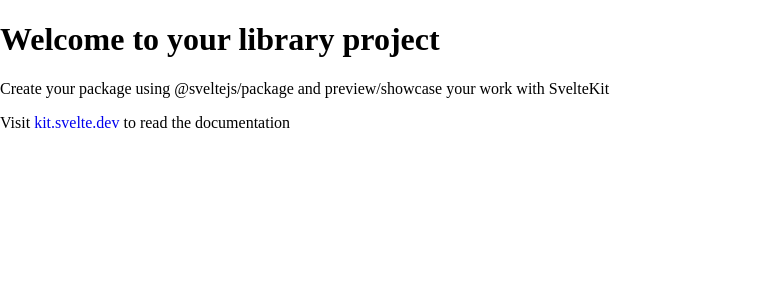
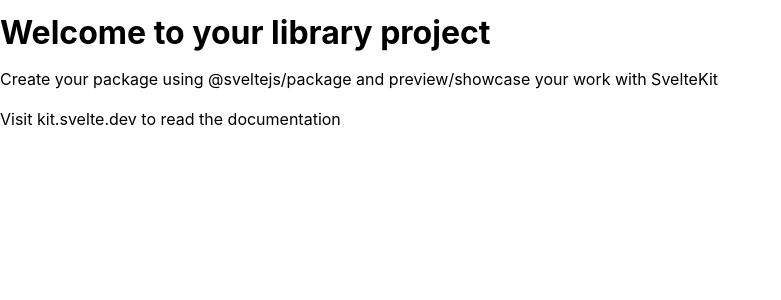
Before and after one commit to 64489c85dc2fe0787b85cd87214b3810/bandito, a SvelteKit app: page / in a window 1280 px wide. Shown: the top 300 px of the page, without its empty margins (0-781 px from the left). Built offline with nearby package versions, Linux system fonts and the light colour scheme.

Commit message:
normalize

```diff
--- a/src/style/normalize.scss
+++ b/src/style/normalize.scss
@@ -1,6 +1,32 @@
+html {
+  /* Make type rendering look crisper */
+  -webkit-font-smoothing: antialiased;
+  -webkit-tap-highlight-color: transparent;
+  -moz-osx-font-smoothing: grayscale;
+
+  /* Deactivate auto-enlargement of small text in Safari */
+  text-size-adjust: 100%;
+
+  /* Enable kerning and optional ligatures */
+  text-rendering: optimizeLegibility;
+}
+
 body {
   margin: 0;
-  padding: 0;
+}
+
+html,
+body,
+button,
+input,
+select,
+textarea {
+  font-size: 16px;
+  line-height: 24px;
+  letter-spacing: 0;
+  font-weight: 400;
+  font-family: -apple-system, BlinkMacSystemFont, 'Segoe UI', 'Noto Sans', Helvetica, Arial,
+    sans-serif, 'Apple Color Emoji', 'Segoe UI Emoji';
 }
 
 ol,
@@ -11,5 +37,6 @@
 }
 
 a {
+  color: inherit;
   text-decoration: none;
 }
```
